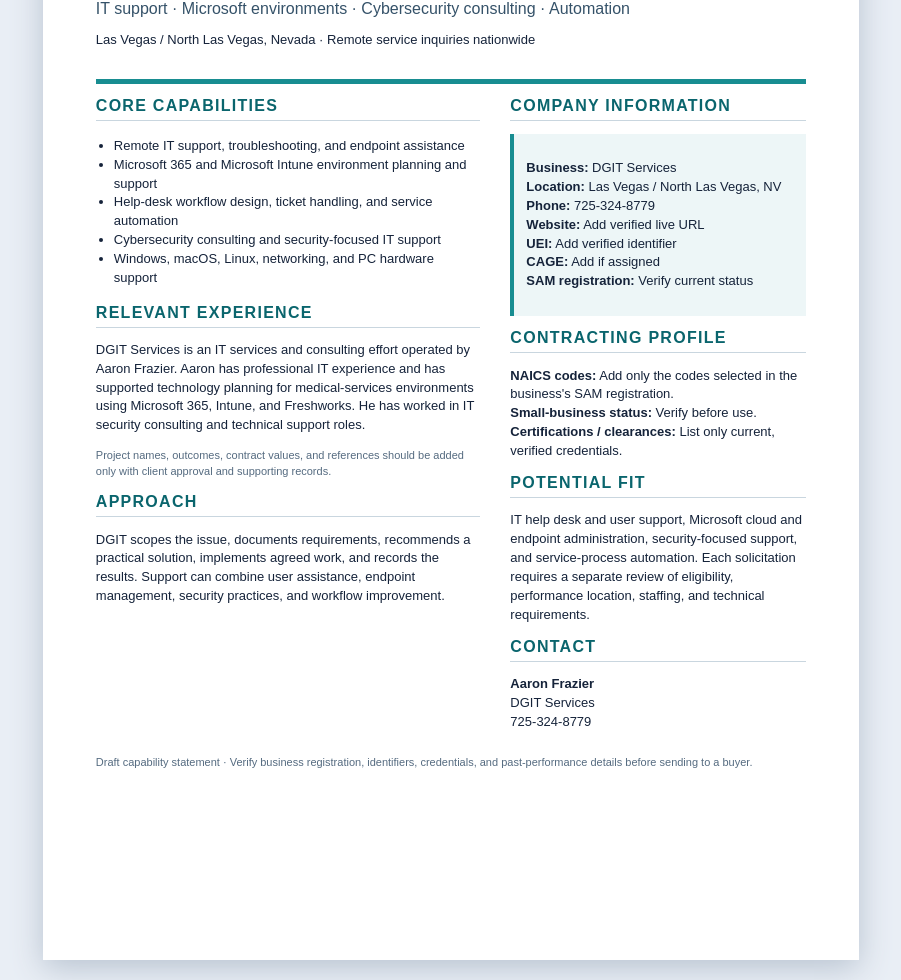
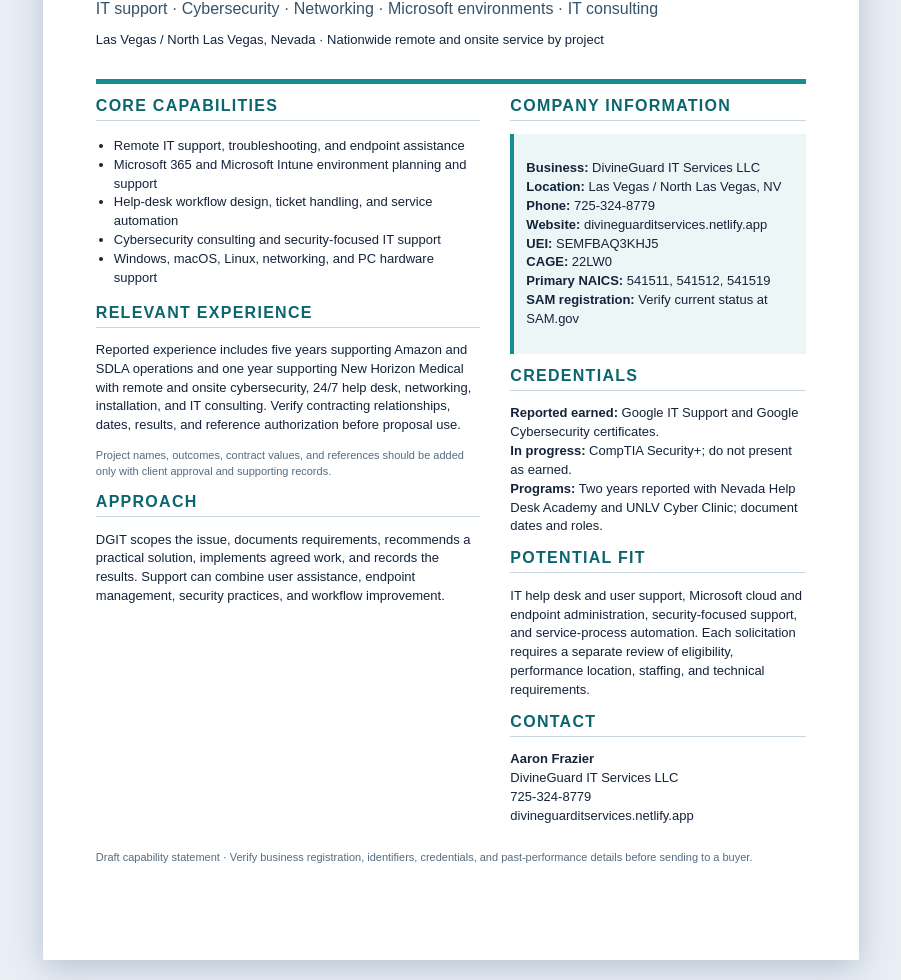
Before and after one commit to Mrfrazier14/DGIT-Website, a plain HTML site: page opportunity-agent/capability_statement.html in a window 1280 px wide. Shown: the part 116-1096 px from the top of the page, without its empty margins (189-1090 px from the left). Drawn offline with Linux system fonts and the light colour scheme.

Commit message:
Update DivineGuard business readiness information

```diff
--- a/opportunity-agent/capability_statement.html
+++ b/opportunity-agent/capability_statement.html
@@ -12,18 +12,18 @@
   </style>
 </head>
 <body><div class="page">
-  <header><h1>DGIT Services</h1><div class="tag">IT support · Microsoft environments · Cybersecurity consulting · Automation</div><p>Las Vegas / North Las Vegas, Nevada · Remote service inquiries nationwide</p></header>
+  <header><h1>DivineGuard IT Services LLC</h1><div class="tag">IT support · Cybersecurity · Networking · Microsoft environments · IT consulting</div><p>Las Vegas / North Las Vegas, Nevada · Nationwide remote and onsite service by project</p></header>
   <div class="columns"><div>
     <h2>Core capabilities</h2>
     <ul><li>Remote IT support, troubleshooting, and endpoint assistance</li><li>Microsoft 365 and Microsoft Intune environment planning and support</li><li>Help-desk workflow design, ticket handling, and service automation</li><li>Cybersecurity consulting and security-focused IT support</li><li>Windows, macOS, Linux, networking, and PC hardware support</li></ul>
-    <h2>Relevant experience</h2><p>DGIT Services is an IT services and consulting effort operated by Aaron Frazier. Aaron has professional IT experience and has supported technology planning for medical-services environments using Microsoft 365, Intune, and Freshworks. He has worked in IT security consulting and technical support roles.</p>
+    <h2>Relevant experience</h2><p>Reported experience includes five years supporting Amazon and SDLA operations and one year supporting New Horizon Medical with remote and onsite cybersecurity, 24/7 help desk, networking, installation, and IT consulting. Verify contracting relationships, dates, results, and reference authorization before proposal use.</p>
     <p class="small">Project names, outcomes, contract values, and references should be added only with client approval and supporting records.</p>
     <h2>Approach</h2><p>DGIT scopes the issue, documents requirements, recommends a practical solution, implements agreed work, and records the results. Support can combine user assistance, endpoint management, security practices, and workflow improvement.</p>
   </div><div>
-    <h2>Company information</h2><div class="box"><p><strong>Business:</strong> DGIT Services<br><strong>Location:</strong> Las Vegas / North Las Vegas, NV<br><strong>Phone:</strong> 725-324-8779<br><strong>Website:</strong> Add verified live URL<br><strong>UEI:</strong> Add verified identifier<br><strong>CAGE:</strong> Add if assigned<br><strong>SAM registration:</strong> Verify current status</p></div>
-    <h2>Contracting profile</h2><p><strong>NAICS codes:</strong> Add only the codes selected in the business's SAM registration.<br><strong>Small-business status:</strong> Verify before use.<br><strong>Certifications / clearances:</strong> List only current, verified credentials.</p>
+    <h2>Company information</h2><div class="box"><p><strong>Business:</strong> DivineGuard IT Services LLC<br><strong>Location:</strong> Las Vegas / North Las Vegas, NV<br><strong>Phone:</strong> 725-324-8779<br><strong>Website:</strong> divineguarditservices.netlify.app<br><strong>UEI:</strong> SEMFBAQ3KHJ5<br><strong>CAGE:</strong> 22LW0<br><strong>Primary NAICS:</strong> 541511, 541512, 541519<br><strong>SAM registration:</strong> Verify current status at SAM.gov</p></div>
+    <h2>Credentials</h2><p><strong>Reported earned:</strong> Google IT Support and Google Cybersecurity certificates.<br><strong>In progress:</strong> CompTIA Security+; do not present as earned.<br><strong>Programs:</strong> Two years reported with Nevada Help Desk Academy and UNLV Cyber Clinic; document dates and roles.</p>
     <h2>Potential fit</h2><p>IT help desk and user support, Microsoft cloud and endpoint administration, security-focused support, and service-process automation. Each solicitation requires a separate review of eligibility, performance location, staffing, and technical requirements.</p>
-    <h2>Contact</h2><p><strong>Aaron Frazier</strong><br>DGIT Services<br>725-324-8779</p>
+    <h2>Contact</h2><p><strong>Aaron Frazier</strong><br>DivineGuard IT Services LLC<br>725-324-8779<br>divineguarditservices.netlify.app</p>
   </div></div>
   <p class="small">Draft capability statement · Verify business registration, identifiers, credentials, and past-performance details before sending to a buyer.</p>
 </div></body></html>
```
